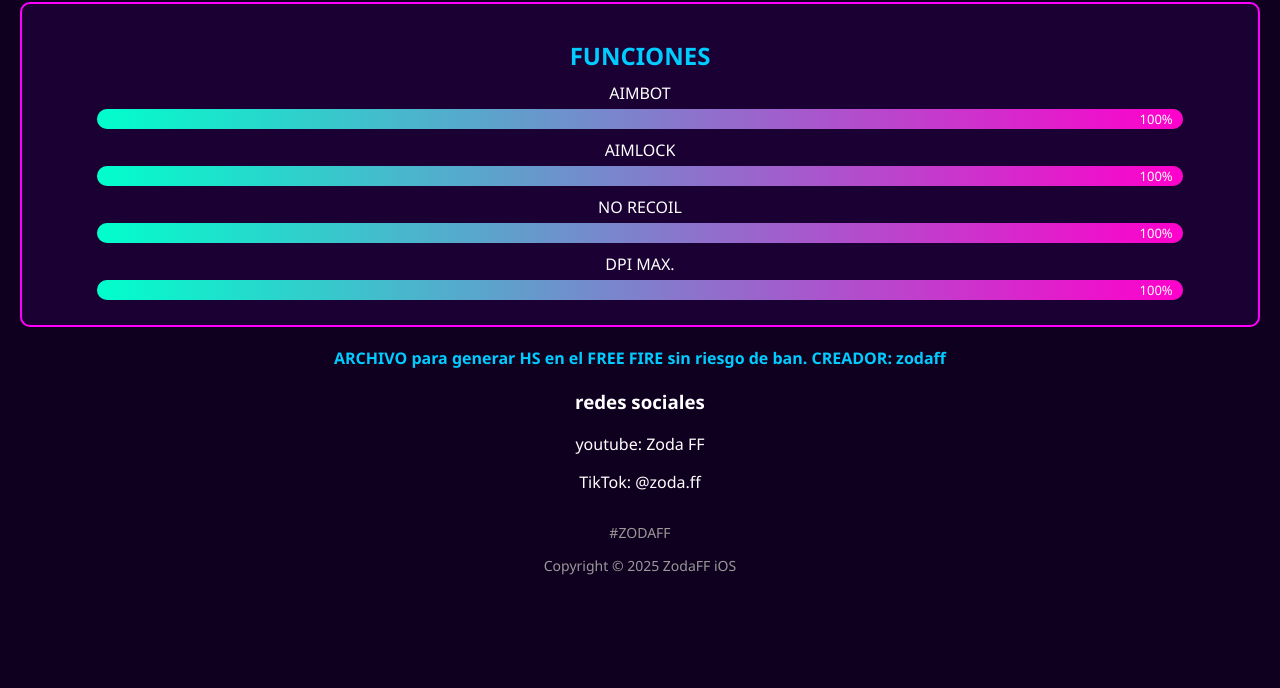
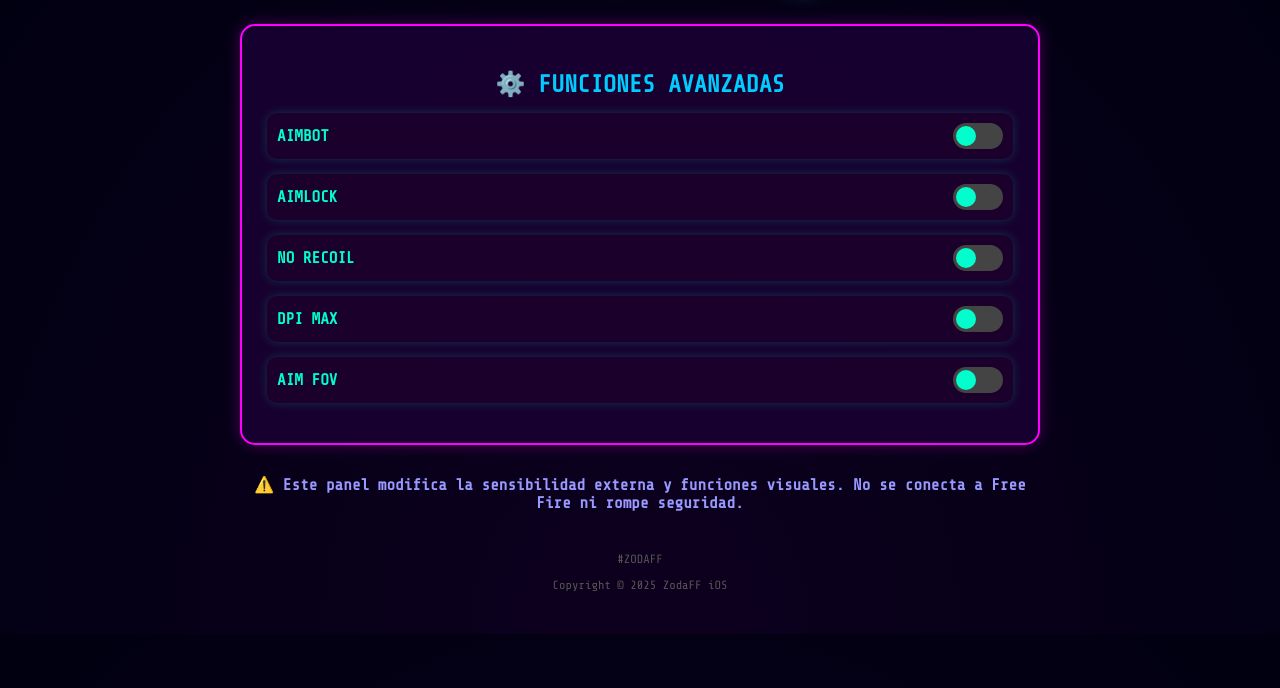
Before and after one commit to zodaffhib/Panel-Zodaff, a plain HTML site: page index.html in a window 1280 px wide. Shown: the part 112-800 px from the top of the page. Drawn offline with nearby package versions, Linux system fonts and the light colour scheme.

Commit message:
Update index.html

```diff
--- a/index.html
+++ b/index.html
@@ -1,30 +1,180 @@
 <!DOCTYPE html>
-<html lang="en">
+<html lang="es">
 <head>
   <meta charset="UTF-8" />
   <meta name="viewport" content="width=device-width, initial-scale=1.0" />
-  <title>MENU-ZODA FF</title>
-  <link rel="stylesheet" href="style.css" />
+  <title>𝗠𝗘𝗡𝗨 𝗭𝗢𝗗𝗔𝗙𝗙 🔮</title>
+  <style>
+    @import url('https://fonts.googleapis.com/css2?family=Share+Tech+Mono&display=swap');
+
+    body {
+      margin: 0;
+      padding: 0;
+      background: radial-gradient(ellipse at bottom, #0d001f 0%, #000010 100%);
+      font-family: 'Share Tech Mono', monospace;
+      color: #00fff7;
+      text-align: center;
+    }
+
+    .container {
+      padding: 30px 20px;
+      max-width: 800px;
+      margin: auto;
+    }
+
+    h1 {
+      font-size: 2.2em;
+      margin-bottom: 40px;
+      color: #00fff7;
+      animation: glow 1.5s ease-in-out infinite alternate;
+    }
+
+    @keyframes glow {
+      from {
+        text-shadow: 0 0 5px #00fff7, 0 0 10px #00fff7;
+      }
+      to {
+        text-shadow: 0 0 15px #00fff7, 0 0 30px #00fff7;
+      }
+    }
+
+    .panel {
+      background: rgba(25, 0, 50, 0.9);
+      border: 2px solid #ff00ff;
+      border-radius: 15px;
+      padding: 25px;
+      margin-bottom: 30px;
+      box-shadow: 0 0 15px #ff00ff44;
+    }
+
+    .panel h2 {
+      margin-bottom: 15px;
+      color: #00ccff;
+      font-size: 1.5em;
+    }
+
+    .function {
+      display: flex;
+      justify-content: space-between;
+      align-items: center;
+      margin: 15px 0;
+      padding: 10px;
+      background: #1a002a;
+      border-radius: 10px;
+      box-shadow: 0 0 10px #00ffcc33;
+    }
+
+    .function-name {
+      font-weight: bold;
+      color: #00ffcc;
+    }
+
+    .toggle-switch {
+      position: relative;
+      width: 50px;
+      height: 26px;
+    }
+
+    .toggle-switch input {
+      opacity: 0;
+      width: 0;
+      height: 0;
+    }
+
+    .slider {
+      position: absolute;
+      cursor: pointer;
+      top: 0;
+      left: 0;
+      right: 0;
+      bottom: 0;
+      background-color: #444;
+      border-radius: 34px;
+      transition: 0.4s;
+    }
+
+    .slider:before {
+      position: absolute;
+      content: "";
+      height: 20px;
+      width: 20px;
+      left: 3px;
+      bottom: 3px;
+      background-color: #00ffcc;
+      transition: 0.4s;
+      border-radius: 50%;
+    }
+
+    input:checked + .slider {
+      background-color: #00ffcc55;
+    }
+
+    input:checked + .slider:before {
+      transform: translateX(24px);
+    }
+
+    .desc {
+      margin: 25px 0;
+      font-weight: bold;
+      color: #99f;
+    }
+
+    footer {
+      margin-top: 40px;
+      color: #555;
+      font-size: 12px;
+    }
+  </style>
 </head>
 <body>
   <div class="container">
-    <h1>#MENU-ZODA FF</h1>
+    <h1>𝗣𝗔𝗡𝗘𝗟 𝗭𝗢𝗗𝗔𝗙𝗙 🔮</h1>
 
     <div class="panel">
-      <h2>FUNCIONES</h2>
-      <div class="item">AIMBOT <div class="bar"><div class="fill"></div><span>100%</span></div></div>
-      <div class="item">AIMLOCK <div class="bar"><div class="fill"></div><span>100%</span></div></div>
-      <div class="item">NO RECOIL <div class="bar"><div class="fill"></div><span>100%</span></div></div>
-      <div class="item">DPI MAX. <div class="bar"><div class="fill"></div><span>100%</span></div></div>
+      <h2>⚙️ FUNCIONES AVANZADAS</h2>
+
+      <div class="function">
+        <span class="function-name">AIMBOT</span>
+        <label class="toggle-switch">
+          <input type="checkbox">
+          <span class="slider"></span>
+        </label>
+      </div>
+
+      <div class="function">
+        <span class="function-name">AIMLOCK</span>
+        <label class="toggle-switch">
+          <input type="checkbox">
+          <span class="slider"></span>
+        </label>
+      </div>
+
+      <div class="function">
+        <span class="function-name">NO RECOIL</span>
+        <label class="toggle-switch">
+          <input type="checkbox">
+          <span class="slider"></span>
+        </label>
+      </div>
+
+      <div class="function">
+        <span class="function-name">DPI MAX</span>
+        <label class="toggle-switch">
+          <input type="checkbox">
+          <span class="slider"></span>
+        </label>
+      </div>
+
+      <div class="function">
+        <span class="function-name">AIM FOV</span>
+        <label class="toggle-switch">
+          <input type="checkbox">
+          <span class="slider"></span>
+        </label>
+      </div>
     </div>
 
-    <p class="desc">ARCHIVO para generar HS en el FREE FIRE sin riesgo de ban. CREADOR: zodaff</p>
-
-    <div class="contact">
-      <h3>redes sociales</h3>
-      <p>youtube: Zoda FF</p>
-      <p>TikTok: @zoda.ff</p>
-    </div>
+    <p class="desc">⚠️ Este panel modifica la sensibilidad externa y funciones visuales. No se conecta a Free Fire ni rompe seguridad.</p>
 
     <footer>
       <p>#ZODAFF</p>
```
